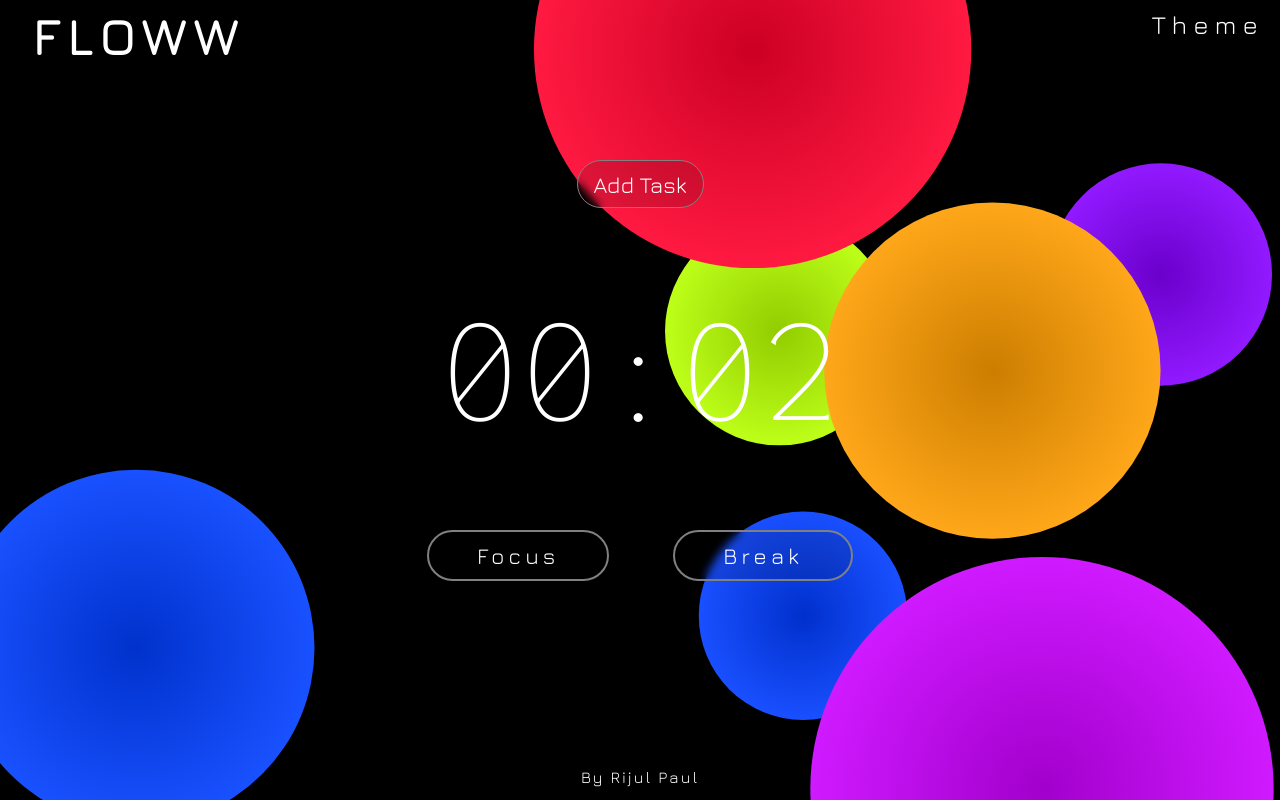
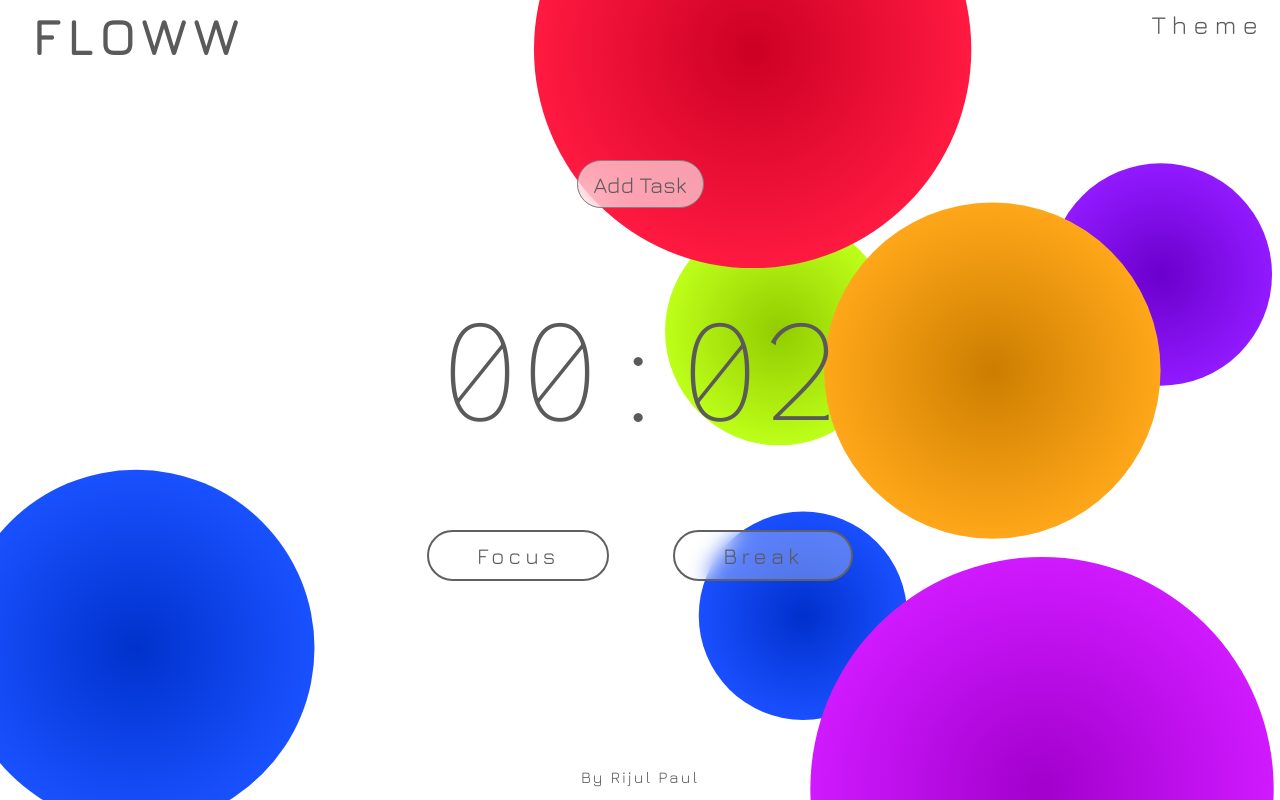
Before and after one commit to rijulpaul/dororo, a React (Vite) app: page / in a window 1280 px wide. Built offline with nearby package versions, Linux system fonts and the light colour scheme.

Commit message:
almost finished

```diff
--- a/index.css
+++ b/index.css
@@ -3,16 +3,20 @@
     padding: 0px;
     background: none;
     font-family: jura;
+    color: rgb(var(--font));
 }
 
 :root {
-    background-color: black;
+    --background: 0,0,0;
+    --font: 255,255,255;
+    --background: 255,255,255;
+    --font: 90,90,90;
+    background-color: rgb(var(--background));
 }
 
 #background {
     position: absolute;
     top: 0;
     left: 0;
-    background: var(--theme);
     z-index: -1;
 }
--- a/src/assets/components/Main/Tasks/Tasks.css
+++ b/src/assets/components/Main/Tasks/Tasks.css
@@ -4,12 +4,11 @@
   border-radius: 2rem;
   top: 20%;
   position: absolute;
-  backdrop-filter: blur(4px);
-  background: #00000020;
+  backdrop-filter: blur(18px);
+  background: rgba(var(--background), 0.6);
 }
 
 .tasks-container.visible {
-  min-height: 10vh;
   padding: 1rem;
   width: 40vw;
   z-index: 2;
@@ -37,7 +36,8 @@
 }
 
 .task-hover {
-  background-color: #50505060;
+  /* background-color: #88888830; */
+  background-color: rgba(var(--font), 0.15);
 }
 
 .task-input {
@@ -53,7 +53,7 @@
 
 .task-add {
   font-size: 2rem;
-  background: #50505080;
+  background: rgba(var(--font),0.2);
   border-radius: 2rem;
   text-align: center;
   width: 100%;
--- a/src/assets/components/Main/Timer/Button/Button.css
+++ b/src/assets/components/Main/Timer/Button/Button.css
@@ -1,10 +1,16 @@
 .button {
-  border: solid grey 2px;
+  border: solid #606060 2px;
   border-radius: 2rem;
   font-size: 1.4rem;
   margin: 1rem 2rem;
   padding: 0.6rem 3rem;
   letter-spacing: 4px;
-  background: #00000020;
-  backdrop-filter: blur(4px);
+  backdrop-filter: blur(10px);
+  transition: 0.4s ease all;
+  background: rgba(var(--background), 0.3);
 }
+
+.button:hover {
+  transition: 0.4s ease all;
+  backdrop-filter: blur(24px);
+}
--- a/src/assets/components/Main/Timer/Timer.tsx
+++ b/src/assets/components/Main/Timer/Timer.tsx
@@ -9,28 +9,32 @@ function Timer() {
 
     const formatTime = (time:number) => String(time).padStart(2,'0');
 
-    useEffect(()=>{
-        if (isActive && timer >= 0) {
-            const t = setInterval(()=>{
-                setTimer(timer=>(timer-1))
-            },1000)
-            setTimeout(()=>{
-                clearInterval(t);
-                setIsActive(false)
-            }, timer*1000+1000)
+  useEffect(() => {
+    if (!isActive) return;
+
+    const interval = setInterval(() => {
+      setTimer((prev) => {
+        if (prev <= 0) {
+          clearInterval(interval);
+          setIsActive(false);
+          return 0;
         }
+        return prev - 1;
+      });
+    }, 1000);
 
-        return () => {
-            setTimer(2)
-        }
-    },[isActive])
+    return () => {
+        clearInterval(interval);
+        setTimer(25*60)
+    }
+  }, [isActive]);
 
     return(
         <div className='timer-container'>
             <div className='timer'>{formatTime(Math.floor(timer/60)) || "00"}:{formatTime(timer%60)}</div>
             <div className='buttons'>
-                {isActive || <Button title="Focus" onClick={()=>setIsActive(!isActive)}/>}
-                <Button title={isActive ? "Stop" : "Break"} onClick={()=>{setTimer(2); setIsActive(false)}}/>
+                {isActive || <Button title="Focus" onClick={()=>{setTimer(25*60);setIsActive(!isActive)}}/>}
+                <Button title={isActive ? "Stop" : "Break"} onClick={()=>{setTimer(5*60); setIsActive(!isActive)}}/>
             </div>
         </div>
     )
--- a/src/assets/styles/App.css
+++ b/src/assets/styles/App.css
@@ -1,7 +1,7 @@
-.app {
-  color: white;
-}
-
-.app * {
-  color: inherit;
-}
+/* .app { */
+/*   color: #606060; */
+/* } */
+/**/
+/* .app * { */
+/*   color: inherit; */
+/* } */
```
